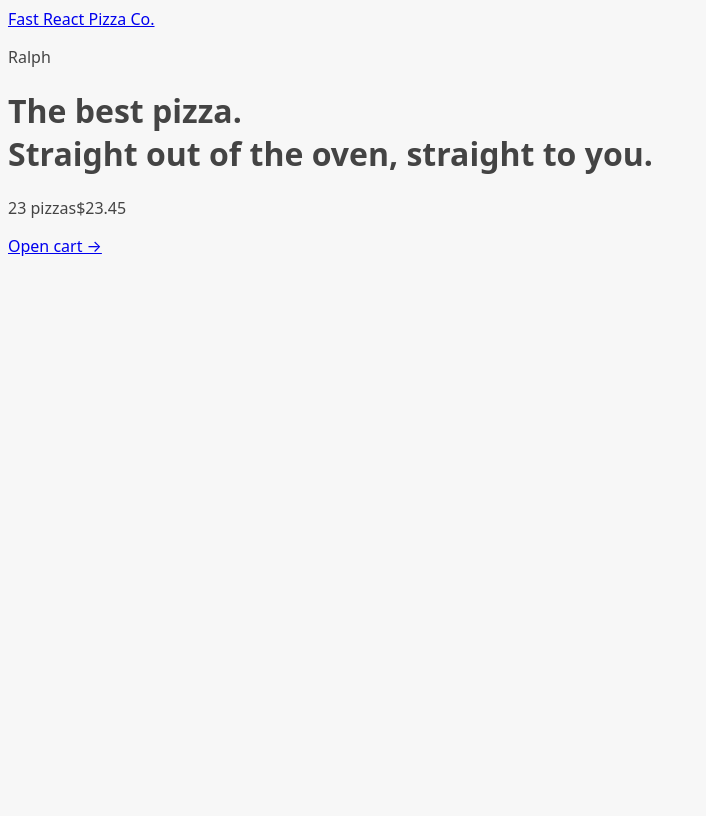
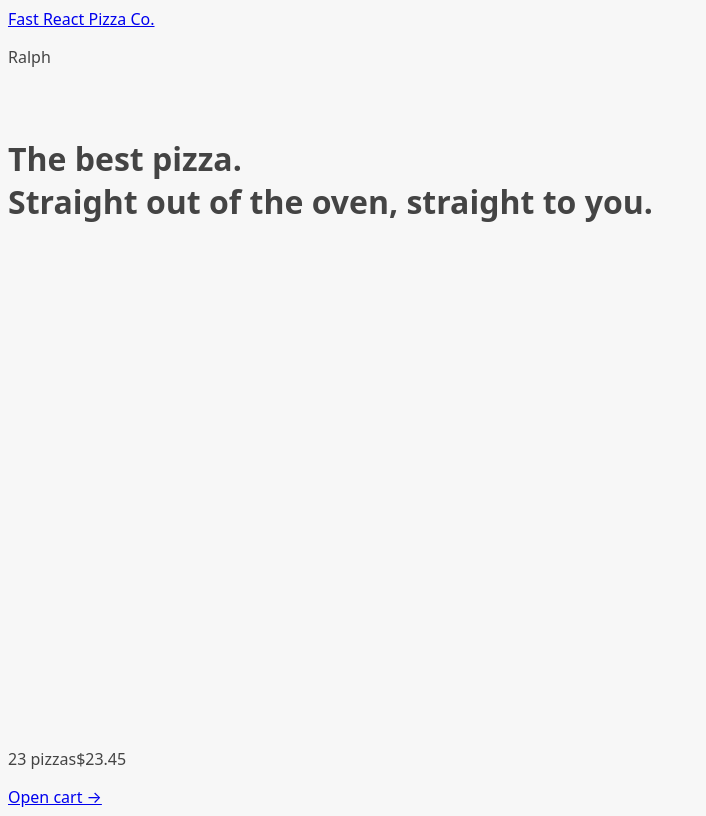
Before and after one commit to Drifty-Cyber/fast-react-pizza, a React (Vite) app: page / in a window 1280 px wide. Shown: the whole page, without its empty margins (0-706 px from the left). Built offline with nearby package versions, Linux system fonts and the light colour scheme.

Commit message:
chore: add error handling

```diff
--- a/src/App.jsx
+++ b/src/App.jsx
@@ -5,10 +5,12 @@
 import CreateOrder from "./features/order/CreateOrder";
 import Order from "./features/order/Order";
 import AppLayout from "./ui/AppLayout";
+import Error from "./ui/Error";
 
 const router = createBrowserRouter([
   {
     element: <AppLayout />,
+    errorElement: <Error />,
     children: [
       {
         path: "/",
@@ -18,6 +20,7 @@
         path: "/menu",
         element: <Menu />,
         loader: menuLoader,
+        errorElement: <Error />,
       },
       {
         path: "/cart",
--- a/src/features/menu/Menu.jsx
+++ b/src/features/menu/Menu.jsx
@@ -4,7 +4,7 @@
 
 function Menu() {
   const menu = useLoaderData();
-  console.log(menu);
+  // console.log(menu);
 
   return (
     <ul>
--- a/src/ui/AppLayout.jsx
+++ b/src/ui/AppLayout.jsx
@@ -1,10 +1,16 @@
-import { Outlet } from "react-router";
+import { Outlet, useNavigation } from "react-router";
 import CartOverview from "../features/cart/CartOverview";
 import Header from "./Header";
+import Loader from "./Loader";
 
 function AppLayout() {
+  const navigation = useNavigation();
+  const isLoading = navigation.state === "loading";
+  console.log(navigation);
+
   return (
-    <div>
+    <div className="layout">
+      {isLoading && <Loader />}
       <Header />
 
       <main>
--- a/src/ui/Error.jsx
+++ b/src/ui/Error.jsx
@@ -1,15 +1,16 @@
-import { useNavigate } from 'react-router-dom';
+import { useNavigate, useRouteError } from "react-router-dom";
 
-function NotFound() {
+function Error() {
   const navigate = useNavigate();
+  const error = useRouteError();
 
   return (
     <div>
       <h1>Something went wrong 😢</h1>
-      <p>%MESSAGE%</p>
+      <p>{error.data || error.message}</p>
       <button onClick={() => navigate(-1)}>&larr; Go back</button>
     </div>
   );
 }
 
-export default NotFound;
+export default Error;
--- /dev/null
+++ b/src/ui/Loader.jsx
@@ -0,0 +1,5 @@
+function Loader() {
+  return <div className="loader"></div>;
+}
+
+export default Loader;
```
